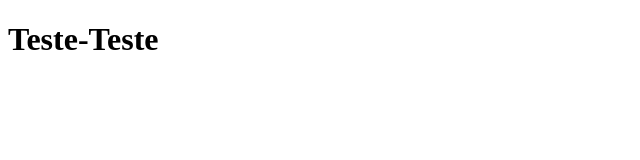
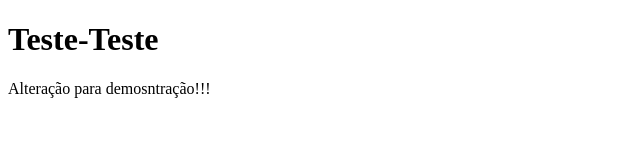
Before and after one commit to Gabrielfer0113/Road_map_Git-GitHub, a plain HTML site: page index.html in a window 1280 px wide. Shown: the whole page, without its empty margins (0-640 px from the left). Drawn offline with Linux system fonts and the light colour scheme.

```diff
--- a/index.html
+++ b/index.html
@@ -7,5 +7,6 @@
 </head>
 <body>
     <h1>Teste-Teste</h1>
+    <p>Alteração para demosntração!!!</p>
 </body>
 </html>
```
